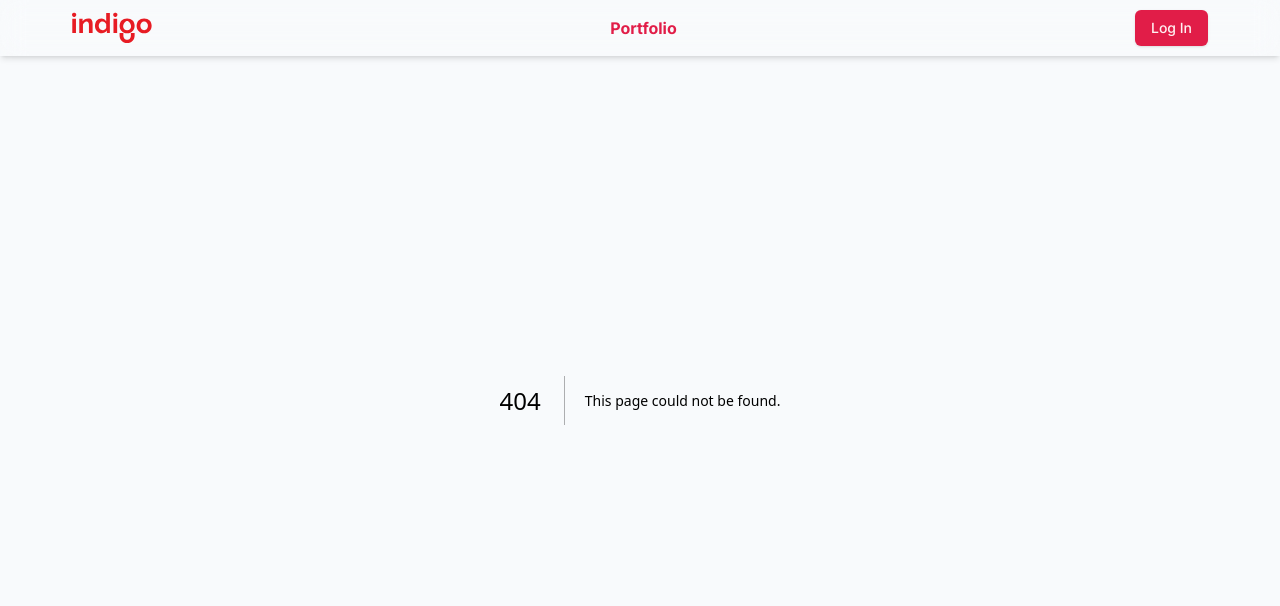
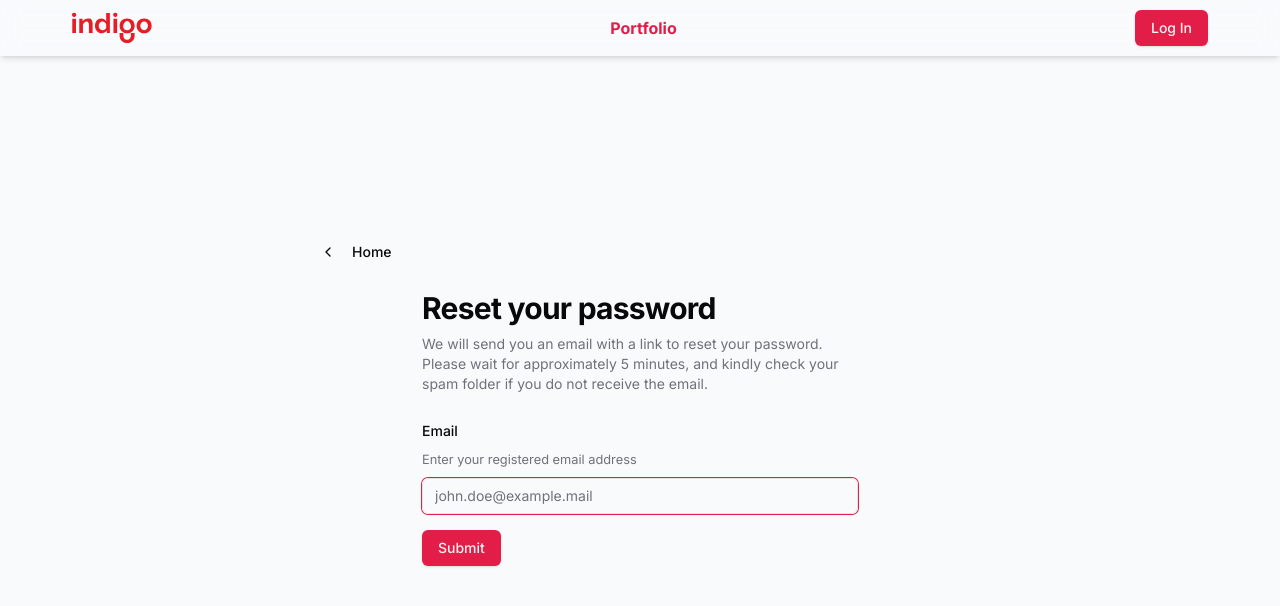
Before and after one commit to notalent2code/frontend-data-engine, a Next.js app: page /auth/forgot-password in a window 1280 px wide. Before the commit this address had no page. Shown: the top 606 px of the page. Built offline with nearby package versions, Linux system fonts and the light colour scheme; no server answers.

Commit message:
feat: Add forgot password page with link to home

```diff
--- /dev/null
+++ b/src/app/auth/forgot-password/page.tsx
@@ -0,0 +1,29 @@
+import Link from 'next/link';
+import { FC } from 'react';
+import { ChevronLeft } from 'lucide-react';
+import { buttonVariants } from '@/components/ui/Button';
+import { cn } from '@/lib/utils';
+import ForgotPassword from '@/components/auth/ForgotPassword';
+
+const Page: FC = () => {
+  return (
+    <div className='absolute inset-0'>
+      <div className='h-full max-w-2xl mx-auto mt-10 flex flex-col items-center justify-center gap-5'>
+        <Link
+          href='/'
+          className={cn(
+            buttonVariants({ variant: 'ghost' }),
+            'self-start -mt-20'
+          )}
+        >
+          <ChevronLeft className='mr-2 h-4 w-4' />
+          Home
+        </Link>
+
+        <ForgotPassword />
+      </div>
+    </div>
+  );
+};
+
+export default Page;
```
